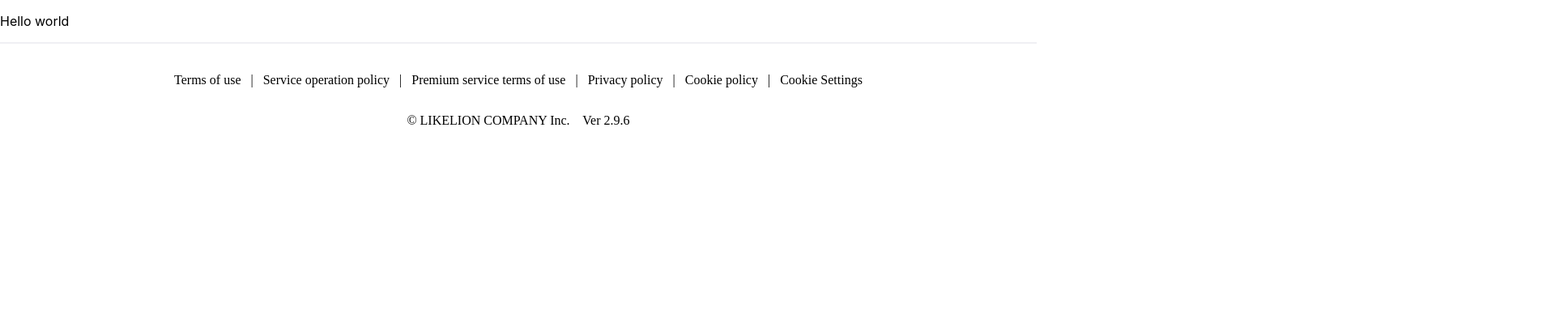
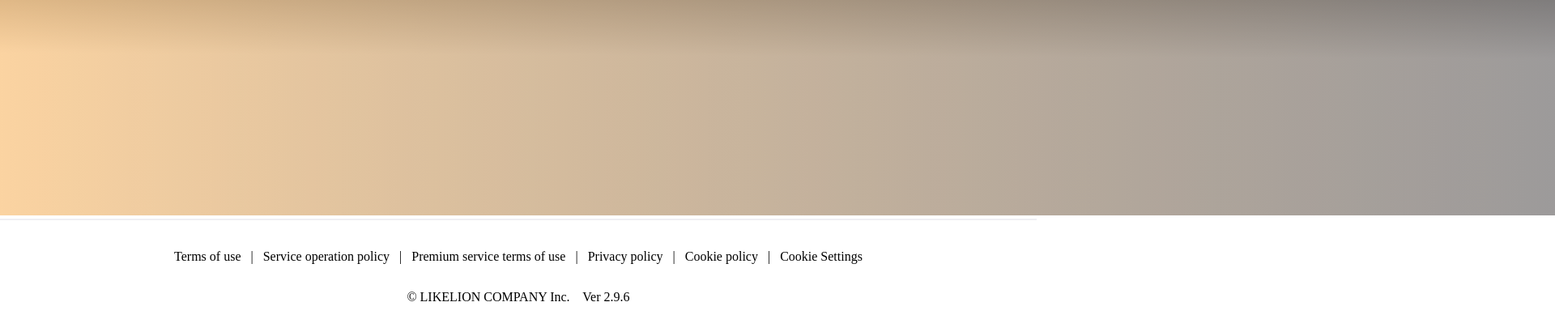
Before and after one commit to LikeLionToy1/toy-project, a React (Create React App) app in the folder artist-community/: page / in a window 1280 px wide. Shown: the top 410 px of the page at 81% size, 1920 px wide, since content can reach past the window. Built offline with nearby package versions, Linux system fonts and the light colour scheme; a web font is replaced by a local one.

Commit message:
상단에 메인 피드 이미지만 추가

```diff
--- /dev/null
+++ b/artist-community/src/pages/Body.jsx
@@ -0,0 +1,17 @@
+import React from "react";
+import { Row, Col } from "reactstrap";
+
+import styles from "../style/Body.css";
+import image from "../assets/feed-back.svg";
+
+const Body = () => {
+  return (
+    <>
+      <div>
+        <img src={image} />
+      </div>
+    </>
+  );
+};
+
+export default Body;
--- a/artist-community/src/pages/Feed.jsx
+++ b/artist-community/src/pages/Feed.jsx
@@ -3,6 +3,7 @@ import React from "react";
 import App from "../App";
 import Header from "./Header";
 import Navigator from "./Navigator";
+import Body from "./Body";
 import Footer from "./Footer";
 
 function Feed() {
@@ -10,7 +11,7 @@ function Feed() {
     <>
       {/* <Header></Header> */}
       {/* <Navigator></Navigator> */}
-      <p>Hello world</p>
+      <Body></Body>
       <Footer></Footer>
     </>
   );
```
Also changed, not shown: artist-community/src/assets/feed-back.png (added), artist-community/src/assets/feed-back.svg (added), artist-community/src/style/Body.css (added).
